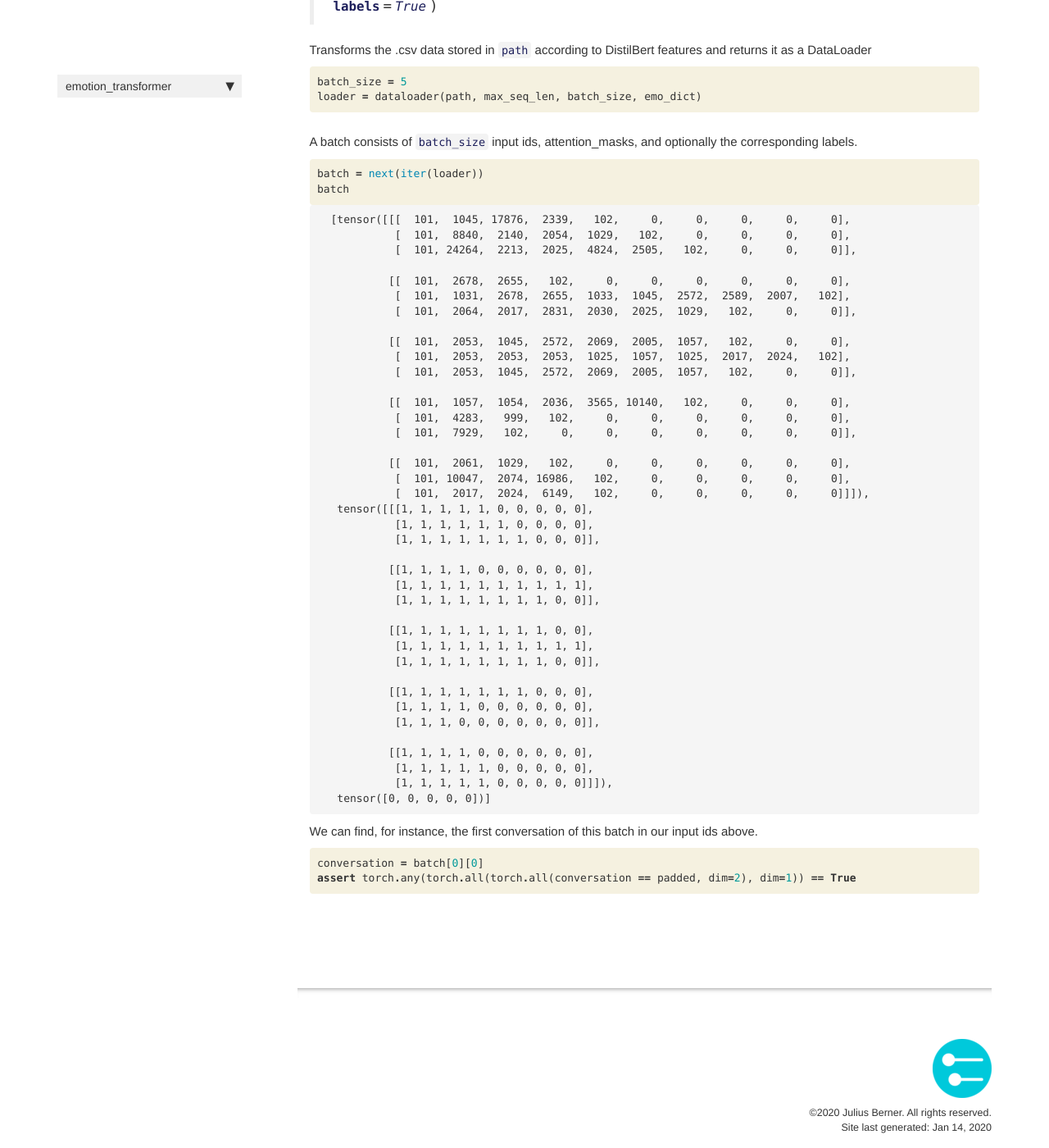
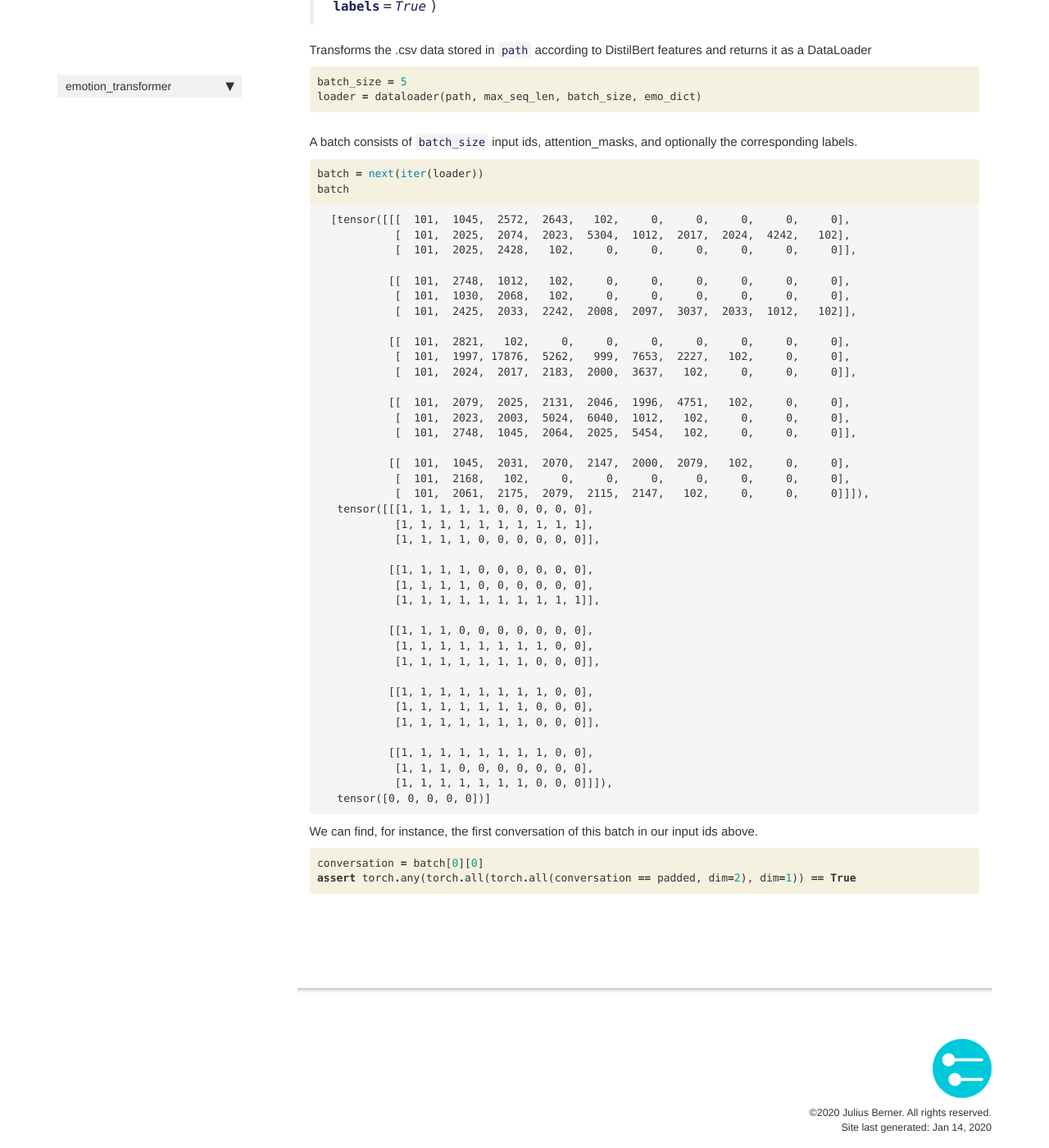
Before and after one commit to juliusberner/emotion_transformer, a Jekyll site: the page built from docs/dataloader.html, in a window 1280 px wide and 1400 px high, scrolled down 4014 px. Shown: the whole window at 82% size. Built offline with Jekyll 4.4.1, drawn with Linux system fonts in a browser that asks for light colours; nearby versions of some CDN libraries; comment, search, counter and statistics services are not loaded.

```diff
--- a/docs/dataloader.html
+++ b/docs/dataloader.html
@@ -654,44 +654,44 @@ Name: label, dtype: int64</pre>
 
 
 <div class="output_text output_subarea output_execute_result">
-<pre>[tensor([[[  101,  1045, 17876,  2339,   102,     0,     0,     0,     0,     0],
-          [  101,  8840,  2140,  2054,  1029,   102,     0,     0,     0,     0],
-          [  101, 24264,  2213,  2025,  4824,  2505,   102,     0,     0,     0]],
+<pre>[tensor([[[  101,  1045,  2572,  2643,   102,     0,     0,     0,     0,     0],
+          [  101,  2025,  2074,  2023,  5304,  1012,  2017,  2024,  4242,   102],
+          [  101,  2025,  2428,   102,     0,     0,     0,     0,     0,     0]],
 
-         [[  101,  2678,  2655,   102,     0,     0,     0,     0,     0,     0],
-          [  101,  1031,  2678,  2655,  1033,  1045,  2572,  2589,  2007,   102],
-          [  101,  2064,  2017,  2831,  2030,  2025,  1029,   102,     0,     0]],
+         [[  101,  2748,  1012,   102,     0,     0,     0,     0,     0,     0],
+          [  101,  1030,  2068,   102,     0,     0,     0,     0,     0,     0],
+          [  101,  2425,  2033,  2242,  2008,  2097,  3037,  2033,  1012,   102]],
 
-         [[  101,  2053,  1045,  2572,  2069,  2005,  1057,   102,     0,     0],
-          [  101,  2053,  2053,  2053,  1025,  1057,  1025,  2017,  2024,   102],
-          [  101,  2053,  1045,  2572,  2069,  2005,  1057,   102,     0,     0]],
+         [[  101,  2821,   102,     0,     0,     0,     0,     0,     0,     0],
+          [  101,  1997, 17876,  5262,   999,  7653,  2227,   102,     0,     0],
+          [  101,  2024,  2017,  2183,  2000,  3637,   102,     0,     0,     0]],
 
-         [[  101,  1057,  1054,  2036,  3565, 10140,   102,     0,     0,     0],
-          [  101,  4283,   999,   102,     0,     0,     0,     0,     0,     0],
-          [  101,  7929,   102,     0,     0,     0,     0,     0,     0,     0]],
+         [[  101,  2079,  2025,  2131,  2046,  1996,  4751,   102,     0,     0],
+          [  101,  2023,  2003,  5024,  6040,  1012,   102,     0,     0,     0],
+          [  101,  2748,  1045,  2064,  2025,  5454,   102,     0,     0,     0]],
 
-         [[  101,  2061,  1029,   102,     0,     0,     0,     0,     0,     0],
-          [  101, 10047,  2074, 16986,   102,     0,     0,     0,     0,     0],
-          [  101,  2017,  2024,  6149,   102,     0,     0,     0,     0,     0]]]),
+         [[  101,  1045,  2031,  2070,  2147,  2000,  2079,   102,     0,     0],
+          [  101,  2168,   102,     0,     0,     0,     0,     0,     0,     0],
+          [  101,  2061,  2175,  2079,  2115,  2147,   102,     0,     0,     0]]]),
  tensor([[[1, 1, 1, 1, 1, 0, 0, 0, 0, 0],
-          [1, 1, 1, 1, 1, 1, 0, 0, 0, 0],
+          [1, 1, 1, 1, 1, 1, 1, 1, 1, 1],
+          [1, 1, 1, 1, 0, 0, 0, 0, 0, 0]],
+
+         [[1, 1, 1, 1, 0, 0, 0, 0, 0, 0],
+          [1, 1, 1, 1, 0, 0, 0, 0, 0, 0],
+          [1, 1, 1, 1, 1, 1, 1, 1, 1, 1]],
+
+         [[1, 1, 1, 0, 0, 0, 0, 0, 0, 0],
+          [1, 1, 1, 1, 1, 1, 1, 1, 0, 0],
           [1, 1, 1, 1, 1, 1, 1, 0, 0, 0]],
 
-         [[1, 1, 1, 1, 0, 0, 0, 0, 0, 0],
-          [1, 1, 1, 1, 1, 1, 1, 1, 1, 1],
-          [1, 1, 1, 1, 1, 1, 1, 1, 0, 0]],
+         [[1, 1, 1, 1, 1, 1, 1, 1, 0, 0],
+          [1, 1, 1, 1, 1, 1, 1, 0, 0, 0],
+          [1, 1, 1, 1, 1, 1, 1, 0, 0, 0]],
 
          [[1, 1, 1, 1, 1, 1, 1, 1, 0, 0],
-          [1, 1, 1, 1, 1, 1, 1, 1, 1, 1],
-          [1, 1, 1, 1, 1, 1, 1, 1, 0, 0]],
-
-         [[1, 1, 1, 1, 1, 1, 1, 0, 0, 0],
-          [1, 1, 1, 1, 0, 0, 0, 0, 0, 0],
-          [1, 1, 1, 0, 0, 0, 0, 0, 0, 0]],
-
-         [[1, 1, 1, 1, 0, 0, 0, 0, 0, 0],
-          [1, 1, 1, 1, 1, 0, 0, 0, 0, 0],
-          [1, 1, 1, 1, 1, 0, 0, 0, 0, 0]]]),
+          [1, 1, 1, 0, 0, 0, 0, 0, 0, 0],
+          [1, 1, 1, 1, 1, 1, 1, 0, 0, 0]]]),
  tensor([0, 0, 0, 0, 0])]</pre>
 </div>
 
--- a/docs/index.html
+++ b/docs/index.html
@@ -75,7 +75,7 @@ summary: "We use the excellent pytorch-lightning, Huggingface transformers, and
 </div>
 <div class="cell border-box-sizing text_cell rendered"><div class="inner_cell">
 <div class="text_cell_render border-box-sizing rendered_html">
-<h3 id="Documentation">Documentation<a class="anchor-link" href="#Documentation">&#182;</a></h3><p>automatically created by nbdev: <a href="https://juliusberner.github.io/emotion_detect/">Documentation</a></p>
+<h3 id="Documentation">Documentation<a class="anchor-link" href="#Documentation">&#182;</a></h3><p>automatically created by nbdev: <a href="https://juliusberner.github.io/emotion_transformer/">Documentation</a></p>
 
 </div>
 </div>
--- a/docs/lightning.html
+++ b/docs/lightning.html
@@ -216,7 +216,11 @@ summary: "construction of the PyTorch Lightning module and the hyperparameter se
 <div class="output_area">
 
 <div class="output_subarea output_stream output_stderr output_text">
-<pre>Validation sanity check:   0%|          | 0/1 [00:00&lt;?, ?batch/s]</pre>
+<pre>Epoch 1:  50%|█████     | 1/2 [00:10&lt;00:10, 10.44s/batch, batch_nb=0, loss=2.089, v_nb=2]
+Validating:   0%|          | 0/1 [00:00&lt;?, ?batch/s]
+Epoch 1: 100%|██████████| 2/2 [00:13&lt;00:00,  8.32s/batch, batch_nb=0, f1_score=0.105, fn=8, fp=60, loss=2.089, precision=0.0625, recall=0.333, tp=4, v_nb=2, val_acc=0.0625, val_loss=2.06]
+Epoch 1: 100%|██████████| 2/2 [00:15&lt;00:00,  7.69s/batch, batch_nb=0, f1_score=0.105, fn=8, fp=60, loss=2.089, precision=0.0625, recall=0.333, tp=4, v_nb=2, val_acc=0.0625, val_loss=2.06]
+</pre>
 </div>
 </div>
 
```
Also changed, not shown: docs/model.html (+10 -10 lines), README.md.
